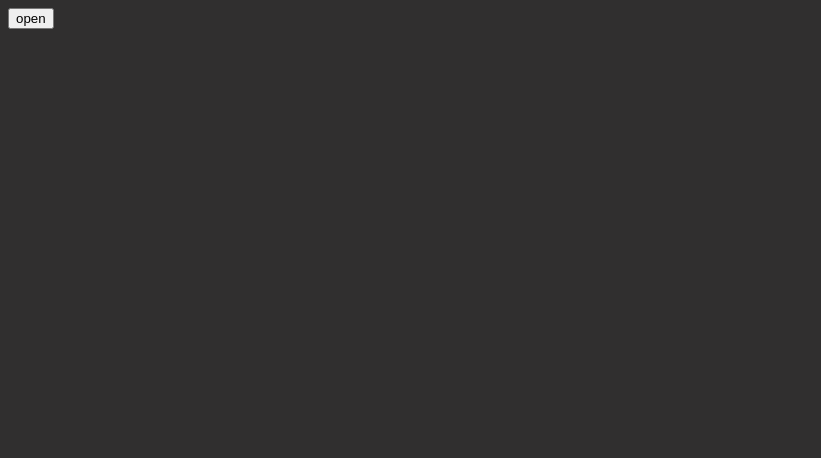
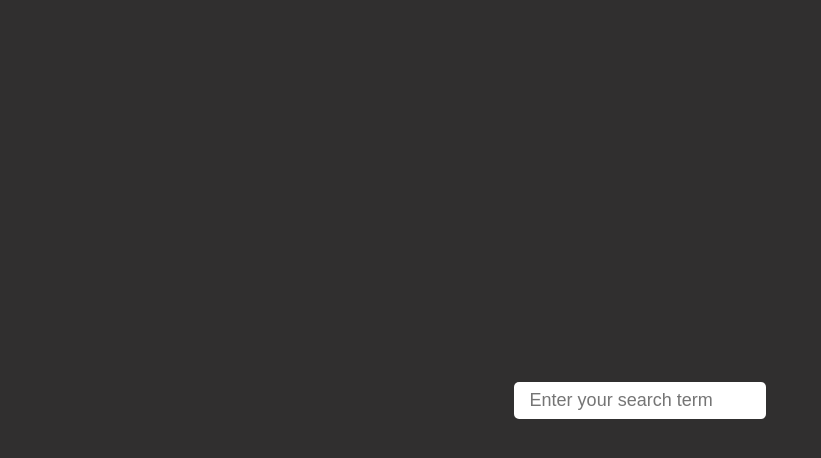
Before and after one commit to ShivWK/Machine-Coding-Round-Questions, a React (Vite) app: page / in a window 1280 px wide. Shown: the top 458 px of the page, without its empty margins (0-821 px from the left). Built offline with nearby package versions, Linux system fonts and the light colour scheme.

Commit message:
Create autocomplete component

```diff
--- a/src/App.jsx
+++ b/src/App.jsx
@@ -2,7 +2,8 @@
 // import PaginationFirstParent from "./components/pagination/PaginationFirstParent";
 // import PaginationSecondParent from "./components/pagination/PaginationSecondParent";
 // import InfiniteScrollParent from "./components/infinite_scroll/InfiniteScrollParent"
-import ModalParent from "./components/modal/ModalParent"
+// import ModalParent from "./components/modal/ModalParent"
+import AutoCompleteParent from "./components/autocomplete/AutoCompleteParent"
 
 function App() {
   return (
@@ -10,7 +11,8 @@ function App() {
     // <PaginationFirstParent />
     // <PaginationSecondParent />
     // <InfiniteScrollParent />
-    <ModalParent />
+    // <ModalParent />
+    <AutoCompleteParent />
   )
 }
 
--- /dev/null
+++ b/src/Components/autocomplete/AutoComplete.jsx
@@ -0,0 +1,57 @@
+import { useState } from "react";
+import Suggestion from "./Suggestion";
+import "./autocomplete.css";
+import { X } from "lucide-react";
+
+const AutoComplete = ({
+  placeholder,
+  fetchSuggestion,
+  dataKey,
+  customLoading,
+  onSelect
+}) => {
+  const [searchTerm, setSearchTerm] = useState("");
+  const [searchLoading, setSearchLoading] = useState(false);
+  const [suggestionLoading, setSuggestionLoading] = useState(false)
+
+  const inputChangeHandler = (e) => {
+    const value = e.target.value;
+    setSearchTerm(value)
+  }
+
+  const clearInputHandler = () => {
+    setSearchTerm("");
+  }
+
+  return (
+    <div className="autocomplete__container">
+      <form
+        role="search"
+        onSubmit={onSelect}
+        className="autocomplete__form"
+      >
+        <input
+          type="text"
+          value={searchTerm}
+          onChange={inputChangeHandler}
+          placeholder={placeholder}
+          autoComplete="off"
+          className="autocomplete__search--input"
+        />
+        {
+          searchTerm && <button
+            className="autocomplete__closeBtn"
+            aria-label="Clear input"
+            type="button"
+            onClick={clearInputHandler}
+          >
+            <X aria-hidden="true" size={22} />
+          </button>
+        }
+
+      </form>
+    </div>
+  )
+}
+
+export default AutoComplete
--- /dev/null
+++ b/src/Components/autocomplete/AutoCompleteParent.jsx
@@ -0,0 +1,24 @@
+import AutoComplete from "./AutoComplete";
+import "./autocomplete.css";
+
+const AutoCompleteParent = () => {
+
+  const fetchSuggestion = async () => {
+    // API https://dummyjson.com/recipes/search?q=Mango
+  }
+
+  return (
+    <div className="autocomplete__parent">
+      <AutoComplete
+        placeholder={"Enter your search term"}
+        fetchSuggestion={fetchSuggestion}
+        // staticData={""}
+        dataKey={"name"}
+        customLoading={<p>Loading...</p>}
+        onSelect={(res) => { console.log(res) }}
+      />
+    </div>
+  )
+}
+
+export default AutoCompleteParent
--- /dev/null
+++ b/src/Components/autocomplete/Suggestion.jsx
@@ -0,0 +1,11 @@
+import React from 'react'
+
+const Suggestion = () => {
+  return (
+    <div>
+
+    </div>
+  )
+}
+
+export default Suggestion
--- /dev/null
+++ b/src/Components/autocomplete/autocomplete.css
@@ -0,0 +1,51 @@
+.autocomplete__parent {
+    height: 100%;
+    width: 100%;
+    display: flex;
+    align-items: center;
+    justify-content: center;
+}
+
+.autocomplete__container {
+    position: relative;
+
+}
+
+.autocomplete__form {
+    display: flex;
+    align-items: center;
+    background-color: white;
+    border-radius: 5px;
+}
+
+.autocomplete__search--input {
+    background-color: transparent;
+    padding-left: 1rem;
+    padding-right: .3rem;
+    padding-block: .5rem;
+    border: none;
+    outline: none;
+    font-size: large;
+}
+
+.autocomplete__closeBtn {
+    background-color: transparent;
+    color: black;
+    border: none;
+    outline: none;
+    cursor: pointer;
+}
+
+.animation__spin {
+    animation : spin .8s linear infinite;
+}
+
+@keyframes spin {
+    from {
+        transform: rotate(0deg);
+    }
+
+    to {
+        transform: rotate(360deg);
+    }
+}
--- a/src/index.css
+++ b/src/index.css
@@ -1,6 +1,15 @@
+* {
+    padding: 0;
+    margin: 0;
+    box-sizing: border-box;
+}
+
 body {
     background-color: rgb(48, 47, 47);
-    /* border: 2px solid red; */
+}
+
+html, body {
+    height: 100vh;
 }
 
 p,
@@ -14,3 +23,7 @@ span {
     left: 20px !important;
     background-color: aqua !important;
 }
+
+#root {
+    height: 100%;
+}
```
